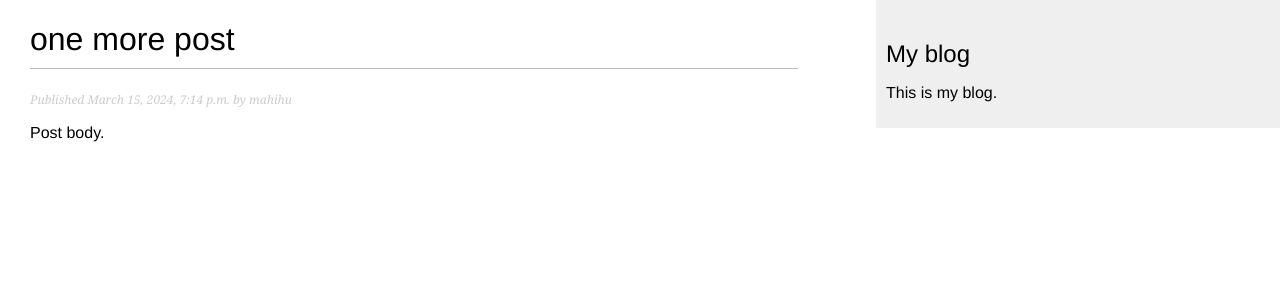
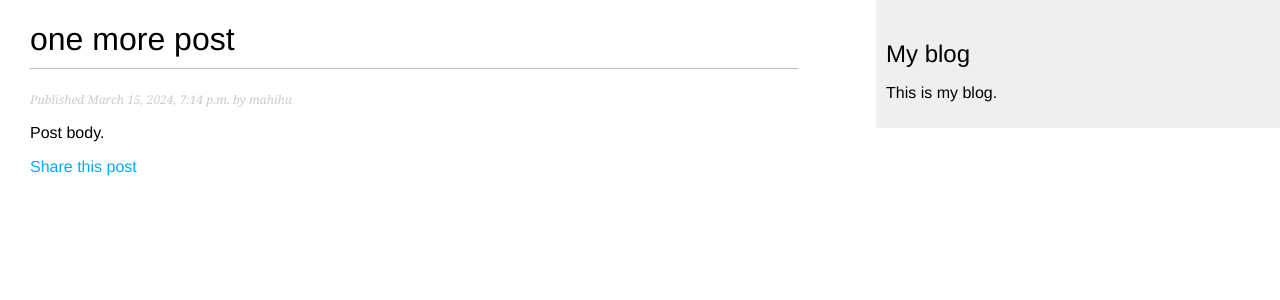
Before and after one commit to stanley643/100daysofalxse, a Django app: template django/mysite/blog/templates/blog/post/detail.html in a window 1280 px wide. Shown: the top 300 px of the page. Run offline with Django 4.2, Linux system fonts and the light colour scheme; the template is opened without the code that fills it: values that come from a table or form of the project are taken from there, others are empty; data comes from the database, SQL or seed files in the repository.

Commit message:
100daysofcode

```diff
--- a/django/mysite/blog/templates/blog/post/detail.html
+++ b/django/mysite/blog/templates/blog/post/detail.html
@@ -6,4 +6,9 @@
 Published {{ post.publish }} by {{ post.author }}
 </p>
 {{ post.body|linebreaks }}
+<p>
+<a href="{% url "blog:post_share" post.id %}">
+Share this post
+</a>
+</p>
 {% endblock %}
```
